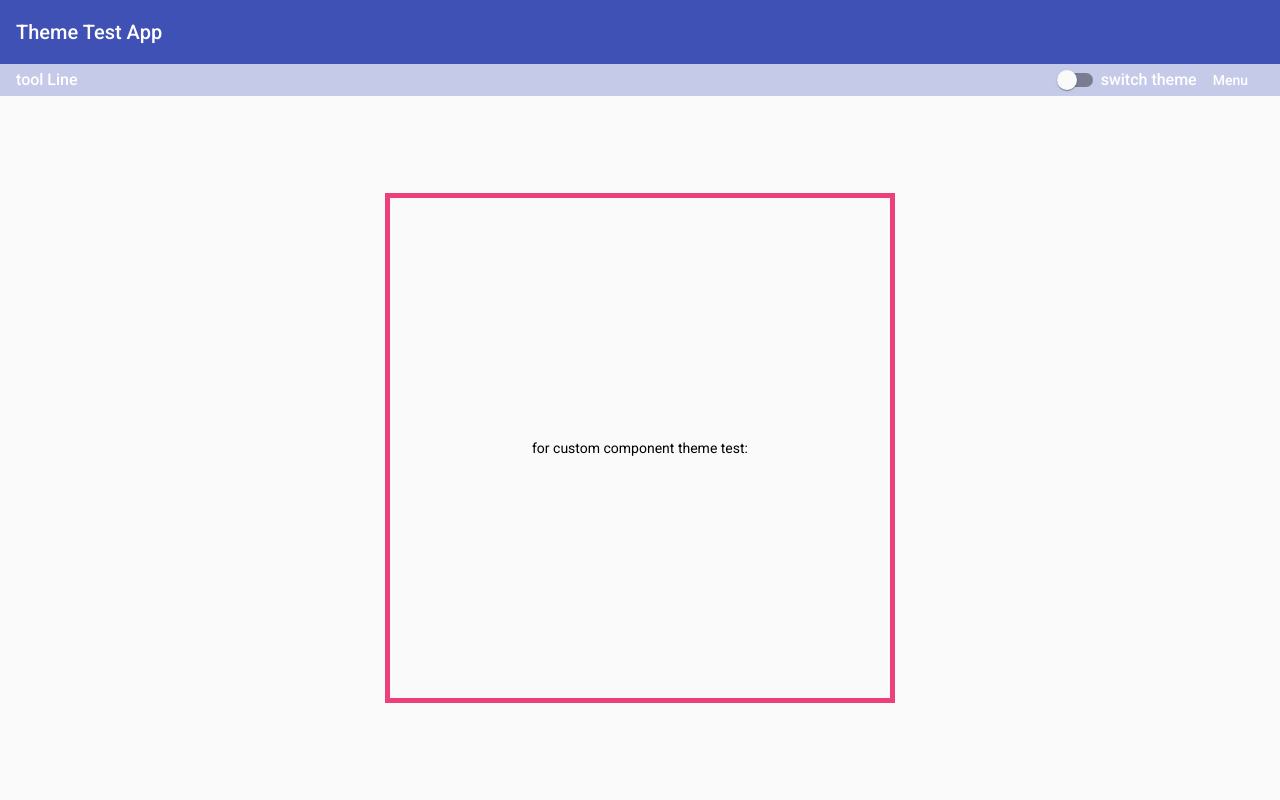
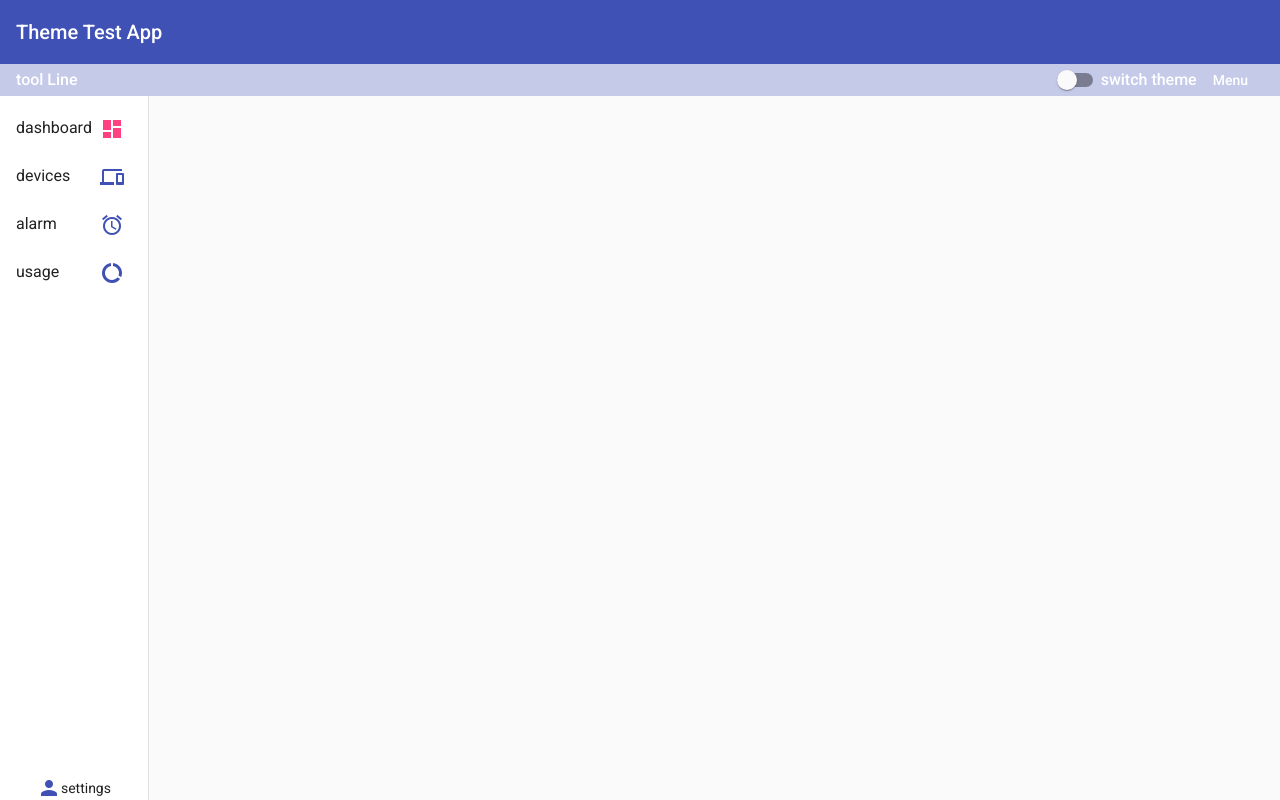
Before and after one commit to locotor/angular-material-switch-example, an Angular app: page / in a window 1280 px wide. Built offline with nearby package versions, Linux system fonts and the light colour scheme.

Commit message:
add side navi

```diff
--- a/src/app/app.component.html
+++ b/src/app/app.component.html
@@ -17,9 +17,46 @@
     </mat-toolbar-row>
   </mat-toolbar>
   <mat-sidenav-container class="root-sidenav-container">
+    <!-- side module -->
+    <mat-sidenav mode="side" opened>
+      <div class="side-wrapper">
+        <!-- side nav -->
+        <mat-nav-list>
+          <mat-list-item>
+            <button mat-icon-button>
+              <mat-icon color="accent">dashboard</mat-icon>
+            </button>
+            <a matLine href="/">dashboard</a>
+          </mat-list-item>
+          <mat-list-item>
+            <button mat-icon-button>
+              <mat-icon color="primary">devices</mat-icon>
+            </button>
+            <a matLine href="/">devices</a>
+          </mat-list-item>
+          <mat-list-item>
+            <button mat-icon-button>
+              <mat-icon color="primary">access_alarm</mat-icon>
+            </button>
+            <a matLine href="/">alarm</a>
+          </mat-list-item>
+          <mat-list-item>
+            <button mat-icon-button>
+              <mat-icon color="primary">data_usage</mat-icon>
+            </button>
+            <a matLine href="/">usage</a>
+          </mat-list-item>
+        </mat-nav-list>
+        <!-- personal settings -->
+        <div class="personal-settings">
+          <mat-icon color="primary">person</mat-icon>
+          <span>settings</span>
+        </div>
+      </div>
+    </mat-sidenav>
     <mat-sidenav-content class="content-container">
       <!-- test for custom component -->
-      <app-theme-test></app-theme-test>
+      <!-- <app-theme-test></app-theme-test> -->
     </mat-sidenav-content>
   </mat-sidenav-container>
 </div>
--- a/src/app/app.component.scss
+++ b/src/app/app.component.scss
@@ -21,3 +21,21 @@
         justify-content: center;
     }
 }
+
+.side-wrapper {
+    display: flex;
+    flex-direction: column;
+    justify-content: space-around;
+    height: 100%;
+
+    mat-nav-list {
+        flex: 1;
+    }
+
+    .personal-settings {
+        display: flex;
+        justify-content: center;
+        align-items: center;
+        width: 100%;
+    }
+}
```
Also changed, not shown: src/app/app.module.ts (+6 -2 lines).
